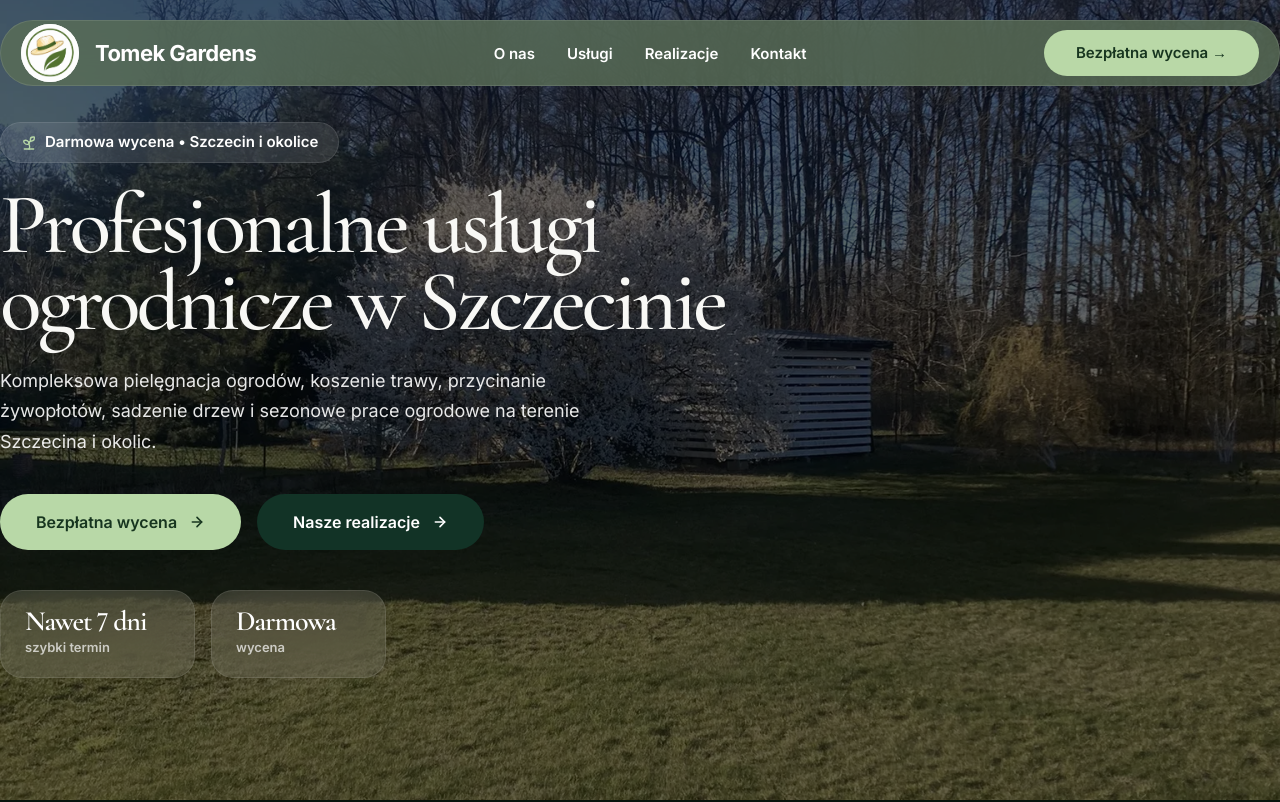
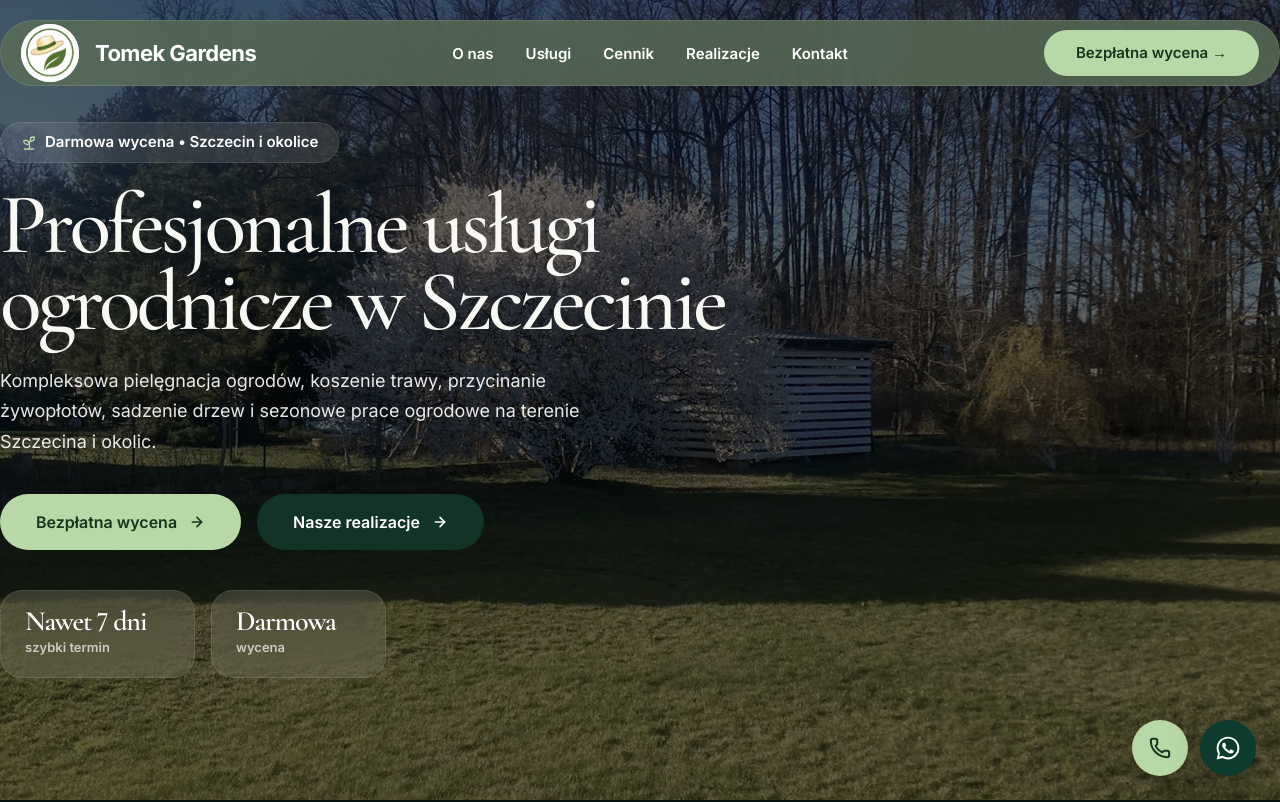
Before and after one commit to TomaszZdebiakcode/tomek-gardens, a Next.js app: page / in a window 1280 px wide. Shown: the top 802 px of the page. Built offline with nearby package versions, Linux system fonts and the light colour scheme.

Commit message:
feat: add pricing navigation and floating contact buttons

```diff
--- a/app/page.tsx
+++ b/app/page.tsx
@@ -10,12 +10,14 @@ import Contact from "@/components/sections/Contact";
 import FAQ from "@/components/sections/FAQ";
 import DeveloperCTA from "@/components/sections/DeveloperCTA";
 import Footer from "@/components/layout/Footer";
+import FloatingContact from "@/components/ui/FloatingContact";
 import { Layout } from "lucide-react";
 
 export default function Home() {
   return (
     <>
       <Navbar />
+      <FloatingContact />
       <Hero />
       <Services />
       <Gallery />
--- a/components/layout/Navbar.tsx
+++ b/components/layout/Navbar.tsx
@@ -1,4 +1,5 @@
 "use client";
+
 import Image from "next/image";
 import { useState } from "react";
 import Link from "next/link";
@@ -8,6 +9,7 @@ import Container from "@/components/ui/Container";
 const navigation = [
     { label: "O nas", href: "#about" },
     { label: "Usługi", href: "#services" },
+    { label: "Cennik", href: "#pricing" },
     { label: "Realizacje", href: "#gallery" },
     { label: "Kontakt", href: "#contact" },
 ];
@@ -29,18 +31,17 @@ export default function Navbar() {
                             className="flex items-center gap-4"
                             onClick={() => setOpen(false)}
                         >
-                            <div className="relative w-[58px] h-[58px] overflow-hidden rounded-full bg-white">
+                            <div className="relative h-[58px] w-[58px] overflow-hidden rounded-full bg-white">
                                 <Image
                                     src="/images/logo/TomekGardens_brand_Symbol.webp"
                                     alt="Tomek Gardens"
                                     fill
-                                    className="object-cover scale-110 translate-y-[1px]"
+                                    className="translate-y-[1px] scale-110 object-cover"
                                     priority
-
                                 />
                             </div>
 
-                            <span className="font-heading text-[22px] font-bold tracking-tight text-white leading-none">
+                            <span className="font-heading text-[22px] font-bold leading-none tracking-tight text-white">
                                 Tomek Gardens
                             </span>
                         </Link>
@@ -71,6 +72,8 @@ export default function Navbar() {
                         <button
                             onClick={() => setOpen(!open)}
                             className="flex h-10 w-10 items-center justify-center rounded-full text-white lg:hidden"
+                            aria-label={open ? "Zamknij menu" : "Otwórz menu"}
+                            aria-expanded={open}
                         >
                             {open ? <X size={24} /> : <Menu size={24} />}
                         </button>
@@ -79,7 +82,6 @@ export default function Navbar() {
                     {/* Mobile menu */}
                     {open && (
                         <div className="border-t border-white/10 px-5 pb-5 pt-4 lg:hidden">
-
                             <div className="flex flex-col gap-4">
 
                                 {navigation.map((item) => (
@@ -87,7 +89,7 @@ export default function Navbar() {
                                         key={item.href}
                                         href={item.href}
                                         onClick={() => setOpen(false)}
-                                        className="text-lg font-semibold text-white"
+                                        className="text-lg font-semibold text-white transition hover:text-[#d6ebc8]"
                                     >
                                         {item.label}
                                     </Link>
@@ -102,7 +104,6 @@ export default function Navbar() {
                                 </Link>
 
                             </div>
-
                         </div>
                     )}
 
--- /dev/null
+++ b/components/ui/FloatingContact.tsx
@@ -0,0 +1,109 @@
+"use client";
+
+import { Phone } from "lucide-react";
+
+const phoneNumber = "+48735133563";
+const whatsappNumber = "48735133563";
+
+export default function FloatingContact() {
+    return (
+        <div className="fixed bottom-5 right-5 z-[100] flex items-center gap-2.5 sm:bottom-6 sm:right-6 sm:gap-3">
+
+            {/* Telefon */}
+            <a
+                href={`tel:${phoneNumber}`}
+                aria-label="Zadzwoń do Tomek Gardens"
+                className="
+                    group
+                    flex h-[52px] w-[52px]
+                    items-center justify-center
+                    rounded-full
+                    bg-[#b9d8a7]
+                    text-[#17351f]
+                    shadow-[0_8px_30px_rgba(0,0,0,0.25)]
+                    transition-all duration-300
+                    hover:scale-110
+                    hover:bg-[#cbe5bb]
+                    active:scale-95
+                    sm:h-14 sm:w-14
+                "
+            >
+                <Phone
+                    size={22}
+                    strokeWidth={2.2}
+                    className="transition-transform duration-300 group-hover:rotate-[-8deg]"
+                />
+
+                {/* Tooltip desktop */}
+                <span
+                    className="
+                        pointer-events-none
+                        absolute right-[62px]
+                        hidden whitespace-nowrap
+                        rounded-full
+                        bg-[#17351f]
+                        px-4 py-2
+                        text-sm font-semibold text-white
+                        opacity-0
+                        shadow-lg
+                        transition-opacity duration-300
+                        group-hover:opacity-100
+                        sm:right-[68px] sm:block
+                    "
+                >
+                    Zadzwoń do nas
+                </span>
+            </a>
+
+            {/* WhatsApp */}
+            <a
+                href={`https://wa.me/${whatsappNumber}`}
+                target="_blank"
+                rel="noopener noreferrer"
+                aria-label="Napisz do Tomek Gardens na WhatsApp"
+                className="
+                    group
+                    flex h-[52px] w-[52px]
+                    items-center justify-center
+                    rounded-full
+                    bg-[#0d3b2e]
+                    text-white
+                    shadow-[0_8px_30px_rgba(0,0,0,0.25)]
+                    transition-all duration-300
+                    hover:scale-110
+                    hover:bg-[#124a3a]
+                    active:scale-95
+                    sm:h-14 sm:w-14
+                "
+            >
+                <svg
+                    viewBox="0 0 32 32"
+                    className="h-[25px] w-[25px] fill-current sm:h-7 sm:w-7"
+                    aria-hidden="true"
+                >
+                    <path d="M16.01 3C8.83 3 3 8.82 3 16c0 2.29.6 4.44 1.74 6.34L3.05 29l6.82-1.64A12.92 12.92 0 0 0 16 29c7.18 0 13-5.82 13-13S23.19 3 16.01 3Zm0 23.7c-2.04 0-4.04-.55-5.78-1.6l-.41-.25-4.05.98 1-3.94-.27-.42A10.74 10.74 0 0 1 5.28 16c0-5.92 4.81-10.73 10.73-10.73S26.74 10.08 26.74 16 21.93 26.7 16.01 26.7Zm5.89-8.05c-.32-.16-1.9-.94-2.19-1.05-.29-.11-.51-.16-.73.16-.21.32-.84 1.05-1.03 1.27-.19.22-.38.24-.7.08-.32-.16-1.36-.5-2.59-1.6-.96-.86-1.61-1.92-1.8-2.24-.19-.32-.02-.49.14-.65.15-.15.32-.38.49-.57.16-.19.21-.32.32-.54.11-.22.05-.41-.03-.57-.08-.16-.73-1.75-1-2.4-.26-.63-.53-.55-.73-.56h-.62c-.22 0-.57.08-.86.41-.3.32-1.13 1.1-1.13 2.69s1.16 3.12 1.32 3.34c.16.22 2.28 3.49 5.53 4.89.77.33 1.37.53 1.84.68.77.25 1.47.21 2.02.13.62-.09 1.9-.78 2.17-1.53.27-.75.27-1.39.19-1.53-.08-.14-.29-.22-.62-.38Z" />
+                </svg>
+
+                {/* Tooltip desktop */}
+                <span
+                    className="
+                        pointer-events-none
+                        absolute right-[62px]
+                        hidden whitespace-nowrap
+                        rounded-full
+                        bg-[#17351f]
+                        px-4 py-2
+                        text-sm font-semibold text-white
+                        opacity-0
+                        shadow-lg
+                        transition-opacity duration-300
+                        group-hover:opacity-100
+                        sm:right-[68px] sm:block
+                    "
+                >
+                    Napisz na WhatsApp
+                </span>
+            </a>
+        </div>
+    );
+}
--- a/data/contact.ts
+++ b/data/contact.ts
@@ -26,6 +26,6 @@ export const contactInfo = [
     {
         icon: Clock3,
         title: "Godziny pracy",
-        value: "Pon–Sob • 8:00–18:00",
+        value: "Pon–Niedz • 8:00–20:00",
     },
 ];
```
Also changed, not shown: components/sections/About.tsx (deleted), components/ui/Button.tsx (deleted), components/ui/SectionTitle.tsx (deleted).
